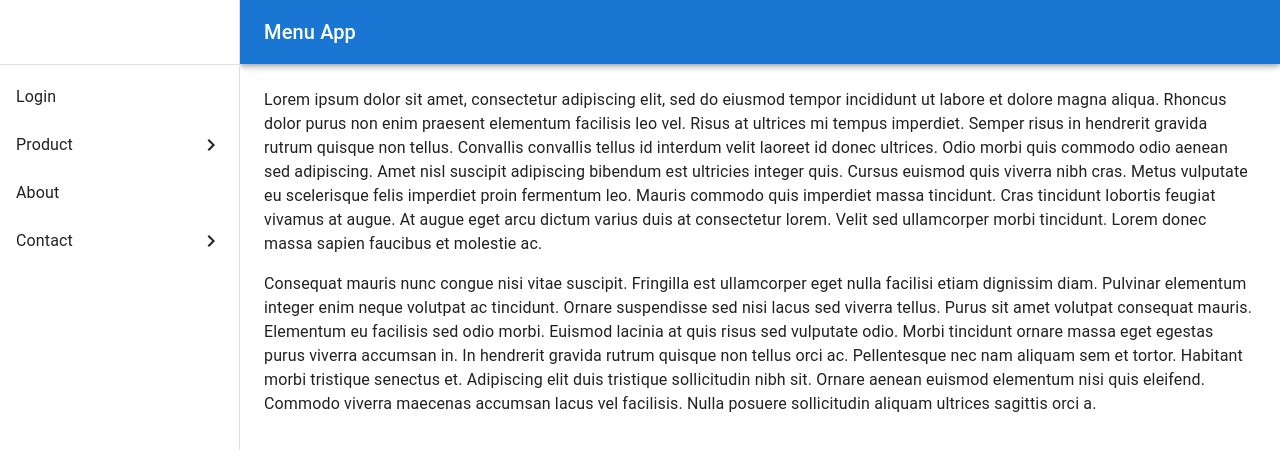
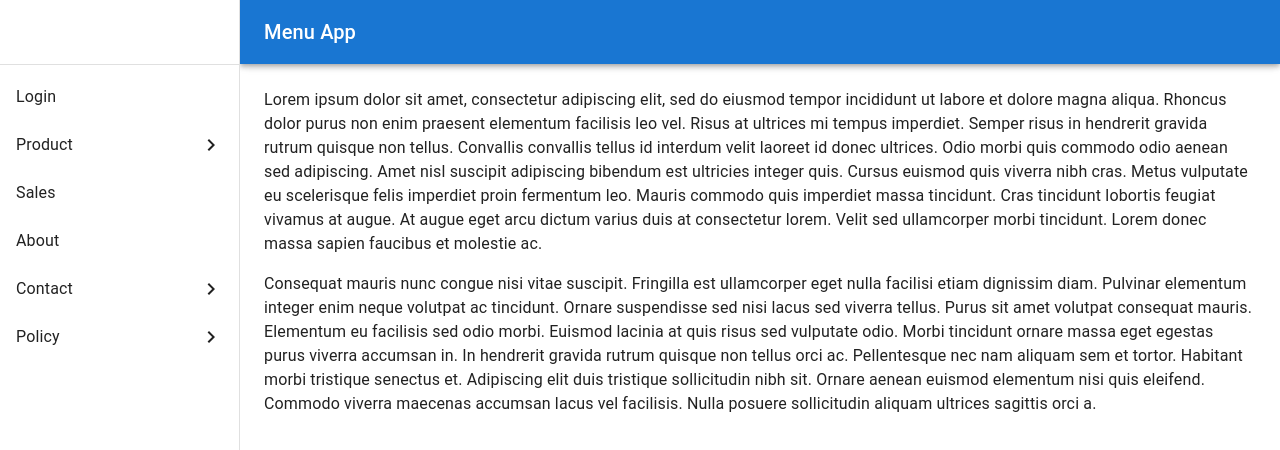
Before and after one commit to isaac-tran-288/Menu-App, a React (Create React App) app: page / in a window 1280 px wide. Shown: the top 450 px of the page. Built offline with nearby package versions, Linux system fonts and the light colour scheme; the HTML template or start-up script is replaced by a standard one.

Commit message:
Add a few more buttons to menu by JSON data structure

```diff
--- a/src/list.ts
+++ b/src/list.ts
@@ -36,6 +36,9 @@ export const DEFAULT_LIST = [
         ]
     },
     {
+        "text": "Sales"
+    },
+    {
         "text": "About"
     },
     {
@@ -51,5 +54,16 @@ export const DEFAULT_LIST = [
                 "text": "Office Location"
             }
         ]
+    },
+    {
+        "text": "Policy",
+        "children": [
+            {
+                "text": "Shipping Policy"
+            },
+            {
+                "text": "Return Policy"
+            }
+        ]
     }
 ]
```
Also changed, not shown: 1 other file (tests, documents, lock files or other folders).
